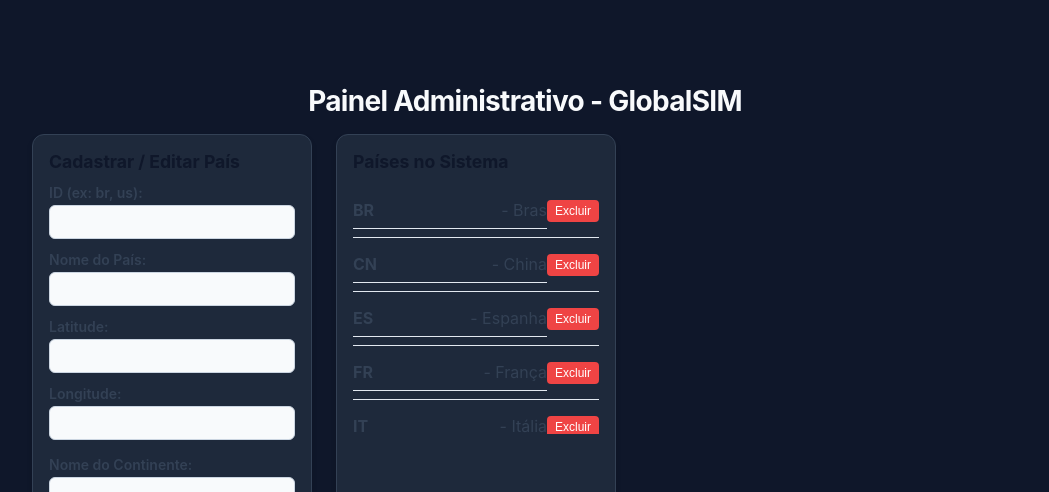
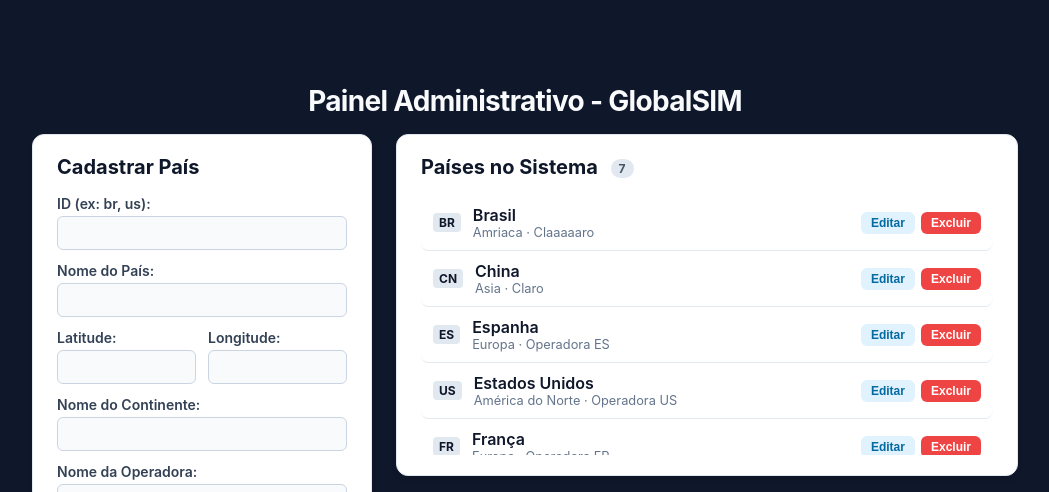
Before and after one commit to FelipeTinel/GlobalSIM---ED2, a Flask app: page /admin/ in a window 1280 px wide. Shown: the top 492 px of the page, without its empty margins (115-1164 px from the left). Run offline with Flask 3, Linux system fonts and the light colour scheme; grey boxes are pictures that could not be loaded.

Commit message:
feat: add admin changes

```diff
--- a/app/data/countries.json
+++ b/app/data/countries.json
@@ -45,7 +45,7 @@
     },
     {
         "code": "BR",
-        "country": "Bras",
+        "country": "Brasil",
         "continent": "Amriaca",
         "provider": "Claaaaaro",
         "tech": "67g",
--- a/app/static/css/admin.css
+++ b/app/static/css/admin.css
@@ -1,11 +1,64 @@
+[hidden] { display: none !important; }
+
+.admin-layout {
+    width: 85%;
+    max-width: 1200px;
+    display: grid;
+    grid-template-columns: 340px minmax(0, 1fr);
+    gap: 24px;
+    align-items: start;
+    margin-bottom: 32px;
+}
+
+.right-col {
+    display: flex;
+    flex-direction: column;
+    gap: 24px;
+    min-width: 0;
+}
+
+.map-card { grid-column: 1 / -1; }
+
+@media (max-width: 800px) {
+    .admin-layout { grid-template-columns: 1fr; width: 100%; }
+}
+
+.card {
+    box-sizing: border-box;
+    background: #ffffff;
+    color: #334155;
+    border: 1px solid #e2e8f0;
+    border-radius: 12px;
+    padding: 20px 24px;
+    box-shadow: 0 4px 6px -1px rgba(0, 0, 0, 0.1);
+}
+
 .section-title {
     color: #0f172a;
-    margin-top: 0;
+    margin: 0 0 16px 0;
     font-size: 1.25rem;
 }
 
-.form-group {
-    margin-bottom: 12px;
+.placeholder { margin: 0; color: #64748b; }
+
+.badge {
+    display: inline-block;
+    margin-left: 8px;
+    padding: 2px 8px;
+    border-radius: 999px;
+    background: #e2e8f0;
+    color: #475569;
+    font-size: 0.75rem;
+    vertical-align: middle;
+}
+
+/* ---------- Formulário ---------- */
+.form-group { margin-bottom: 12px; }
+
+.form-row {
+    display: grid;
+    grid-template-columns: 1fr 1fr;
+    gap: 12px;
 }
 
 .form-label {
@@ -27,50 +80,137 @@
     color: #0f172a;
 }
 
+.form-input:focus {
+    outline: 2px solid #93c5fd;
+    border-color: #2563eb;
+}
+
+.form-input:disabled {
+    background-color: #e2e8f0;
+    color: #64748b;
+    cursor: not-allowed;
+}
+
+.form-mode {
+    margin: 0 0 16px 0;
+    padding: 8px 12px;
+    border-radius: 6px;
+    background: #eff6ff;
+    border: 1px solid #bfdbfe;
+    color: #1d4ed8;
+    font-size: 0.875rem;
+}
+
+.form-actions { display: flex; gap: 8px; margin-top: 16px; }
+
+/* ---------- Botões ---------- */
+.btn-primary,
+.btn-secondary,
+.btn-edit,
+.btn-delete {
+    border: none;
+    border-radius: 6px;
+    cursor: pointer;
+    font-weight: 600;
+    transition: background-color 0.2s;
+}
+
 .btn-primary {
-    width: 100%;
+    flex: 1;
     background-color: #2563eb;
     color: white;
     padding: 10px;
-    border: none;
-    border-radius: 6px;
-    font-weight: 600;
-    cursor: pointer;
-    transition: background-color 0.2s;
+}
+.btn-primary:hover { background-color: #1d4ed8; }
+
+.btn-secondary {
+    background-color: #e2e8f0;
+    color: #334155;
+    padding: 10px 16px;
+}
+.btn-secondary:hover { background-color: #cbd5e1; }
+
+.btn-edit,
+.btn-delete {
+    padding: 4px 10px;
+    font-size: 0.75rem;
 }
 
-.btn-primary:hover {
-    background-color: #1d4ed8;
-}
+.btn-edit { background: #e0f2fe; color: #0369a1; }
+.btn-edit:hover { background: #bae6fd; }
 
+.btn-delete { background: #ef4444; color: white; }
+.btn-delete:hover { background: #dc2626; }
+
+/* ---------- Lista ---------- */
 #countries-list {
-    color: #334155;
     list-style: none;
+    margin: 0;
     padding: 0;
-    margin: 0;
-    max-height: 250px;
+    max-height: 260px;
     overflow-y: auto;
 }
 
 .country-item {
     display: flex;
+    align-items: center;
+    gap: 12px;
+    padding: 10px 12px;
+    border-bottom: 1px solid #e2e8f0;
+    border-radius: 8px;
+    cursor: pointer;
+}
+
+.country-item:hover { background: #f1f5f9; }
+.country-item.active { background: #dbeafe; }
+
+.country-code {
+    flex-shrink: 0;
+    padding: 2px 6px;
+    border-radius: 4px;
+    background: #e2e8f0;
+    color: #0f172a;
+    font-size: 0.75rem;
+    font-weight: 700;
+}
+
+.country-main { flex: 1; min-width: 0; }
+.country-name { display: block; color: #0f172a; font-weight: 600; }
+.country-meta { display: block; color: #64748b; font-size: 0.8rem; }
+
+.item-actions { display: flex; gap: 6px; }
+
+/* ---------- Detalhes ---------- */
+.details-header {
+    display: flex;
     justify-content: space-between;
     align-items: center;
-    padding: 8px 0;
-    border-bottom: 1px solid #e2e8f0;
+    gap: 12px;
+    margin-bottom: 16px;
 }
 
-.btn-delete {
-    background: #ef4444;
-    color: white;
-    border: none;
-    padding: 4px 8px;
-    border-radius: 4px;
-    cursor: pointer;
-    font-size: 0.75rem;
-    transition: background-color 0.2s;
+.details-header .section-title { margin: 0; font-size: 1.4rem; }
+
+.info-grid {
+    display: grid;
+    grid-template-columns: repeat(auto-fit, minmax(160px, 1fr));
+    gap: 16px;
 }
 
-.btn-delete:hover {
-    background: #dc2626;
+.info-label {
+    display: block;
+    margin-bottom: 4px;
+    color: #64748b;
+    font-size: 0.75rem;
+    text-transform: uppercase;
+    letter-spacing: 0.05em;
 }
+
+.info-value { color: #0f172a; font-size: 1rem; }
+
+/* ---------- Mapa ---------- */
+#admin-map {
+    height: 400px;
+    border-radius: 8px;
+    border: 1px solid #e2e8f0;
+}
--- a/app/static/js/admin.js
+++ b/app/static/js/admin.js
@@ -61,105 +61,289 @@ export async function deleteCountry(countryId) {
     }
 }
 
+// ---------------------------------------------------------------------------
+// Estado
+// ---------------------------------------------------------------------------
+let countriesData = {};
 let editingCountryId = null;
+let selectedId = null;
+let map = null;
+let markerLayer = null;
+const markers = {};
 
+const $ = (id) => document.getElementById(id);
+
+function el(tag, className, text) {
+    const node = document.createElement(tag);
+    if (className) node.className = className;
+    if (text !== undefined) node.textContent = text;
+    return node;
+}
+
+// Aceita tanto {lat, lng} quanto {coordinates: [lat, lng]}
+function getCoords(country) {
+    if (country.lat != null && country.lng != null) return [country.lat, country.lng];
+    if (Array.isArray(country.coordinates) && country.coordinates.length === 2) return country.coordinates;
+    return null;
+}
+
+// ---------------------------------------------------------------------------
+// Mapa
+// ---------------------------------------------------------------------------
+function initMap() {
+    map = L.map('admin-map').setView([20, 0], 2);
+
+    L.tileLayer('https://{s}.tile.openstreetmap.org/{z}/{x}/{y}.png', {
+        minZoom: 2,
+        maxZoom: 10,
+        attribution: '&copy; OpenStreetMap contributors'
+    }).addTo(map);
+
+    markerLayer = L.layerGroup().addTo(map);
+}
+
+function refreshMarkers() {
+    markerLayer.clearLayers();
+    Object.keys(markers).forEach((key) => delete markers[key]);
+
+    Object.entries(countriesData).forEach(([id, country]) => {
+        const coords = getCoords(country);
+        if (!coords) return;
+
+        const marker = L.marker(coords).addTo(markerLayer);
+        marker.bindTooltip(el('span', '', country.name || id));
+        marker.on('click', () => selectCountry(id));
+        markers[id] = marker;
+    });
+}
+
+// ---------------------------------------------------------------------------
+// Lista e seleção
+// ---------------------------------------------------------------------------
 export async function loadCountryList() {
-    const countries = await getCountries();
-    const listaUl = document.getElementById('countries-list');
-    listaUl.innerHTML = "";
+    const data = await getCountries();
+    countriesData = (data && !Array.isArray(data)) ? data : {};
 
-    if (!countries || Object.keys(countries).length === 0) {
-        listaUl.innerHTML = "<li style='padding: 8px 0; color: #64748b;'>Nenhum país cadastrado.</li>";
+    if (selectedId && !countriesData[selectedId]) selectedId = null;
+
+    const list = $('countries-list');
+    list.innerHTML = '';
+
+    const entries = Object.entries(countriesData)
+        .sort(([, a], [, b]) => (a.name || '').localeCompare(b.name || '', 'pt'));
+
+    $('countries-count').textContent = entries.length;
+
+    if (entries.length === 0) {
+        const empty = el('li', 'placeholder', 'Nenhum país cadastrado.');
+        empty.style.padding = '8px 0';
+        list.appendChild(empty);
+    }
+
+    entries.forEach(([id, country]) => {
+        const li = el('li', 'country-item');
+        li.dataset.id = id;
+
+        const main = el('div', 'country-main');
+        main.append(
+            el('span', 'country-name', country.name || 'Sem nome'),
+            el('span', 'country-meta', [country.continent, country.provider].filter(Boolean).join(' · '))
+        );
+
+        const actions = el('div', 'item-actions');
+        const editBtn = el('button', 'btn-edit', 'Editar');
+        editBtn.type = 'button';
+        editBtn.addEventListener('click', (e) => {
+            e.stopPropagation();
+            startEdit(id);
+        });
+
+        const deleteBtn = el('button', 'btn-delete', 'Excluir');
+        deleteBtn.type = 'button';
+        deleteBtn.addEventListener('click', (e) => {
+            e.stopPropagation();
+            handleDelete(id);
+        });
+        actions.append(editBtn, deleteBtn);
+
+        li.append(el('span', 'country-code', id.toUpperCase()), main, actions);
+        li.addEventListener('click', () => selectCountry(id));
+        list.appendChild(li);
+    });
+
+    refreshMarkers();
+    markActive();
+    renderDetails();
+}
+
+function markActive() {
+    document.querySelectorAll('#countries-list .country-item').forEach((li) => {
+        const active = li.dataset.id === selectedId;
+        li.classList.toggle('active', active);
+        if (active) li.scrollIntoView({ block: 'nearest' });
+    });
+}
+
+function selectCountry(id) {
+    if (!countriesData[id]) return;
+    selectedId = id;
+    markActive();
+    renderDetails();
+
+    const coords = getCoords(countriesData[id]);
+    if (coords) {
+        map.flyTo(coords, 5, { duration: 0.6 });
+        if (markers[id]) markers[id].openTooltip();
+    }
+}
+
+function renderDetails() {
+    const card = $('details-card');
+    card.innerHTML = '';
+
+    const country = countriesData[selectedId];
+    if (!country) {
+        card.appendChild(el('p', 'placeholder', 'Selecione um país na lista ou no mapa para ver os detalhes.'));
         return;
     }
 
-    Object.entries(countries).forEach(([id, dados]) => {
-        const li = document.createElement('li');
-        li.style.cssText = "display: flex; justify-content: space-between; align-items: center; padding: 8px 0; border-bottom: 1px solid #e2e8f0;";
+    const header = el('div', 'details-header');
+    header.appendChild(el('h2', 'section-title', country.name || selectedId));
 
-        li.innerHTML = `
-            <span style="cursor: pointer; flex-grow: 1;" class="country-item" data-id="${id}">
-                <b>${id.toUpperCase()}</b> - ${dados.name || 'Sem nome'}
-            </span>
-            <button data-id="${id}" class="btn-delete" style="background: #ef4444; color: white; border: none; padding: 4px 8px; border-radius: 4px; cursor: pointer; font-size: 0.75rem;">Excluir</button>
-        `;
+    const actions = el('div', 'item-actions');
+    const editBtn = el('button', 'btn-edit', 'Editar');
+    editBtn.type = 'button';
+    editBtn.addEventListener('click', () => startEdit(selectedId));
 
-        li.querySelector('.country-item').addEventListener('click', () => {
-            editingCountryId = id;
-            document.getElementById('country-id').value = id;
-            document.getElementById('country-id').disabled = true;
-            document.getElementById('country-name').value = dados.name || '';
-            document.getElementById('country-lat').value = dados.lat || '';
-            document.getElementById('country-lng').value = dados.lng || '';
-            document.getElementById('country-continent').value = dados.continent || '';
-            document.getElementById('country-provider').value = dados.provider || '';
-            document.getElementById('country-tech').value = dados.tech || '';
-        });
+    const deleteBtn = el('button', 'btn-delete', 'Excluir');
+    deleteBtn.type = 'button';
+    deleteBtn.addEventListener('click', () => handleDelete(selectedId));
+    actions.append(editBtn, deleteBtn);
+    header.appendChild(actions);
+    card.appendChild(header);
 
-        li.querySelector('.btn-delete').addEventListener('click', async (e) => {
-            e.stopPropagation();
-            await deleteCountry(id);
-            loadCountryList();
-        });
+    const coords = getCoords(country);
+    const fields = [
+        ['ID', selectedId.toUpperCase()],
+        ['Continente', country.continent],
+        ['Operadora', country.provider],
+        ['Tecnologia', country.tech],
+        ['Latitude', coords ? coords[0] : null],
+        ['Longitude', coords ? coords[1] : null],
+    ];
 
-        listaUl.appendChild(li);
+    const grid = el('div', 'info-grid');
+    fields.forEach(([label, value]) => {
+        const item = el('div');
+        item.append(
+            el('span', 'info-label', label),
+            el('span', 'info-value', value === null || value === undefined || value === '' ? '—' : String(value))
+        );
+        grid.appendChild(item);
     });
+    card.appendChild(grid);
+}
+
+// ---------------------------------------------------------------------------
+// Formulário: criar x editar
+// ---------------------------------------------------------------------------
+function setFormMode(editing) {
+    $('form-title').textContent = editing ? 'Editar País' : 'Cadastrar País';
+    $('form-mode').hidden = !editing;
+    $('editing-label').textContent = editing ? editingCountryId.toUpperCase() : '';
+    $('submit-btn').textContent = editing ? 'Salvar alterações' : 'Salvar País';
+    $('cancel-btn').hidden = !editing;
+    $('country-id').disabled = editing;
+}
+
+function resetForm() {
+    $('country-form').reset();
+    editingCountryId = null;
+    setFormMode(false);
+}
+
+function startEdit(id) {
+    const country = countriesData[id];
+    if (!country) return;
+
+    editingCountryId = id;
+    const coords = getCoords(country) || ['', ''];
+
+    $('country-id').value = id;
+    $('country-name').value = country.name || '';
+    $('country-lat').value = coords[0];
+    $('country-lng').value = coords[1];
+    $('country-continent').value = country.continent || '';
+    $('country-provider').value = country.provider || '';
+    $('country-tech').value = country.tech || '';
+
+    setFormMode(true);
+    selectCountry(id);
+    $('country-form').scrollIntoView({ behavior: 'smooth', block: 'nearest' });
+}
+
+async function handleDelete(id) {
+    const name = (countriesData[id] && countriesData[id].name) || id;
+    if (!confirm(`Excluir "${name}"? Essa ação não pode ser desfeita.`)) return;
+
+    await deleteCountry(id);
+
+    if (editingCountryId === id) resetForm();
+    if (selectedId === id) selectedId = null;
+
+    await loadCountryList();
 }
 
 document.addEventListener("DOMContentLoaded", async () => {
     console.log("Painel do ADM funcional");
-    loadCountryList();
+    initMap();
+    await loadCountryList();
 
-    const form = document.getElementById('country-form');
+    const form = $('country-form');
+
+    $('cancel-btn').addEventListener('click', resetForm);
 
     form.addEventListener('submit', async (e) => {
         e.preventDefault();
 
-        const countryIdInput = document.getElementById('country-id');
-        const countryId = countryIdInput.value.trim();
+        const isEditing = editingCountryId !== null;
+        const id = isEditing ? editingCountryId : $('country-id').value.trim();
+        if (!id) return;
 
-        const countryData = {
-            code: countryId,
-            name: document.getElementById('country-name').value.trim(),
-            lat: parseFloat(document.getElementById('country-lat').value),
-            lng: parseFloat(document.getElementById('country-lng').value),
-            continent: document.getElementById('country-continent').value.trim(),
-            provider: document.getElementById('country-provider').value.trim(),
-            tech: document.getElementById('country-tech').value.trim()
-        };
-
-        const currentCountries = await getCountries();
-        let existingKey = null;
-
-        if (currentCountries && typeof currentCountries === 'object') {
-            const foundKey = Object.keys(currentCountries).find(
-                key => key.toLowerCase() === countryId.toLowerCase()
+        // Criando um país novo: não deixa sobrescrever um que já existe
+        if (!isEditing) {
+            const exists = Object.keys(countriesData).some(
+                (key) => key.toLowerCase() === id.toLowerCase()
             );
-            if (foundKey) {
-                existingKey = foundKey;
+            if (exists) {
+                alert(`Já existe um país com o ID "${id}". Use o botão Editar na lista para alterá-lo.`);
+                return;
             }
         }
 
-        let result;
+        const countryData = {
+            code: id,
+            name: $('country-name').value.trim(),
+            lat: parseFloat($('country-lat').value),
+            lng: parseFloat($('country-lng').value),
+            continent: $('country-continent').value.trim(),
+            provider: $('country-provider').value.trim(),
+            tech: $('country-tech').value.trim()
+        };
 
-        if (editingCountryId || existingKey) {
-            const targetId = editingCountryId || existingKey;
-            result = await updateCountry(targetId, countryData);
-        } else {
-            result = await createCountry(countryData);
+        const result = isEditing
+            ? await updateCountry(id, countryData)
+            : await createCountry(countryData);
+
+        if (result === null || result === undefined) {
+            alert("Ocorreu um erro ao salvar os dados. Verifique o console.");
+            return;
         }
 
-        if (result !== null && result !== undefined) {
-            form.reset();
-            countryIdInput.disabled = false;
-            editingCountryId = null;
+        resetForm();
+        await loadCountryList();
 
-            const submitBtn = document.querySelector('#country-form button[type="submit"]');
-            if (submitBtn) submitBtn.textContent = "Salvar País";
-
-            loadCountryList();
-        } else {
-            alert("Ocorreu um erro ao salvar os dados. Verifique o console.");
-        }
+        const key = Object.keys(countriesData).find((k) => k.toLowerCase() === id.toLowerCase());
+        if (key) selectCountry(key);
     });
 });
--- a/app/static/js/home.js
+++ b/app/static/js/home.js
@@ -86,7 +86,6 @@ async function selectCountry(countryId) {
         if (!detailsCache[countryId]) {
             detailsCache[countryId] = await fetchCountryDetails(countryId);
         }
-        // Se o usuário clicou em outro país enquanto carregava, ignora
         if (selectedId === countryId) {
             renderDetails(countryId, detailsCache[countryId]);
         }
--- a/app/templates/admin.html
+++ b/app/templates/admin.html
@@ -4,21 +4,20 @@
     <meta charset="UTF-8">
     <meta name="viewport" content="width=device-width, initial-scale=1.0">
     <title>GlobalSIM - Painel Administrativo</title>
-
     <link rel="stylesheet" href="https://unpkg.com/leaflet@1.9.4/dist/leaflet.css" />
+    <link rel="stylesheet" href="{{ url_for('static', filename='css/style.css') }}" />
     <link rel="stylesheet" href="{{ url_for('static', filename='css/admin.css') }}" />
-    <link rel="stylesheet" href="{{ url_for('static', filename='css/style.css') }}" />
-
     <script src="https://unpkg.com/leaflet@1.9.4/dist/leaflet.js"></script>
     <script defer type="module" src="{{ url_for('static', filename='js/admin.js') }}"></script>
 </head>
 <body>
     <h1>Painel Administrativo - GlobalSIM</h1>
 
-    <div class="dashboard-container">
+    <main class="admin-layout">
+        <section class="card">
+            <h2 class="section-title" id="form-title">Cadastrar País</h2>
+            <p class="form-mode" id="form-mode" hidden>Editando: <b id="editing-label"></b></p>
 
-        <div class="sidebar-panel">
-            <h2 class="section-title">Cadastrar / Editar País</h2>
             <form id="country-form">
                 <div class="form-group">
                     <label for="country-id" class="form-label">ID (ex: br, us):</label>
@@ -28,13 +27,15 @@
                     <label for="country-name" class="form-label">Nome do País:</label>
                     <input type="text" id="country-name" class="form-input" required>
                 </div>
+                <div class="form-row">
                     <div class="form-group">
                         <label for="country-lat" class="form-label">Latitude:</label>
                         <input type="number" step="any" id="country-lat" class="form-input" required>
                     </div>
-                <div class="form-group" style="margin-bottom: 16px;">
+                    <div class="form-group">
                         <label for="country-lng" class="form-label">Longitude:</label>
                         <input type="number" step="any" id="country-lng" class="form-input" required>
+                    </div>
                 </div>
                 <div class="form-group">
                     <label for="country-continent" class="form-label">Nome do Continente:</label>
@@ -48,18 +49,29 @@
                     <label for="country-tech" class="form-label">Tecnologia:</label>
                     <input type="text" id="country-tech" class="form-input" required>
                 </div>
-                <button type="submit" class="btn-primary">Salvar País</button>
+
+                <div class="form-actions">
+                    <button type="submit" class="btn-primary" id="submit-btn">Salvar País</button>
+                    <button type="button" class="btn-secondary" id="cancel-btn" hidden>Cancelar</button>
+                </div>
             </form>
+        </section>
+
+        <div class="right-col">
+            <section class="card">
+                <h2 class="section-title">Países no Sistema <span class="badge" id="countries-count">0</span></h2>
+                <ul id="countries-list"></ul>
+            </section>
+
+            <section class="card" id="details-card">
+                <p class="placeholder">Selecione um país na lista ou no mapa para ver os detalhes.</p>
+            </section>
         </div>
 
-        <div class="sidebar-panel">
-            <h2 class="section-title">Países no Sistema</h2>
-            <ul id="countries-list">
-            </ul>
-        </div>
-
-    </div>
-
-    <div id="map"></div>
+        <section class="card map-card">
+            <h2 class="section-title">Localização</h2>
+            <div id="admin-map"></div>
+        </section>
+    </main>
 </body>
 </html>
```
Lines whose indentation alone changed are shown as unchanged.
